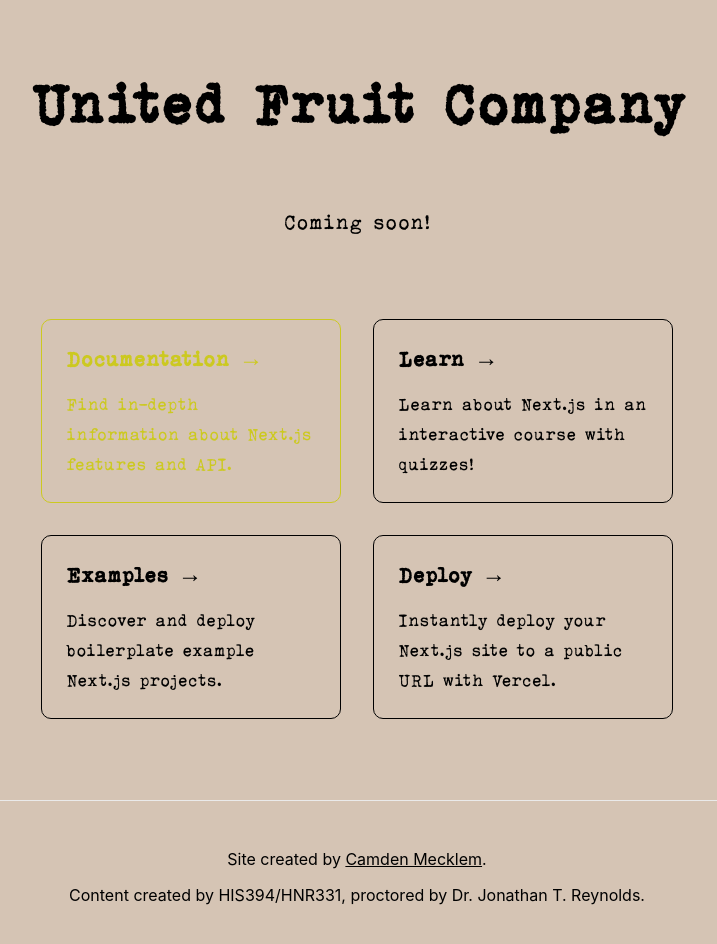
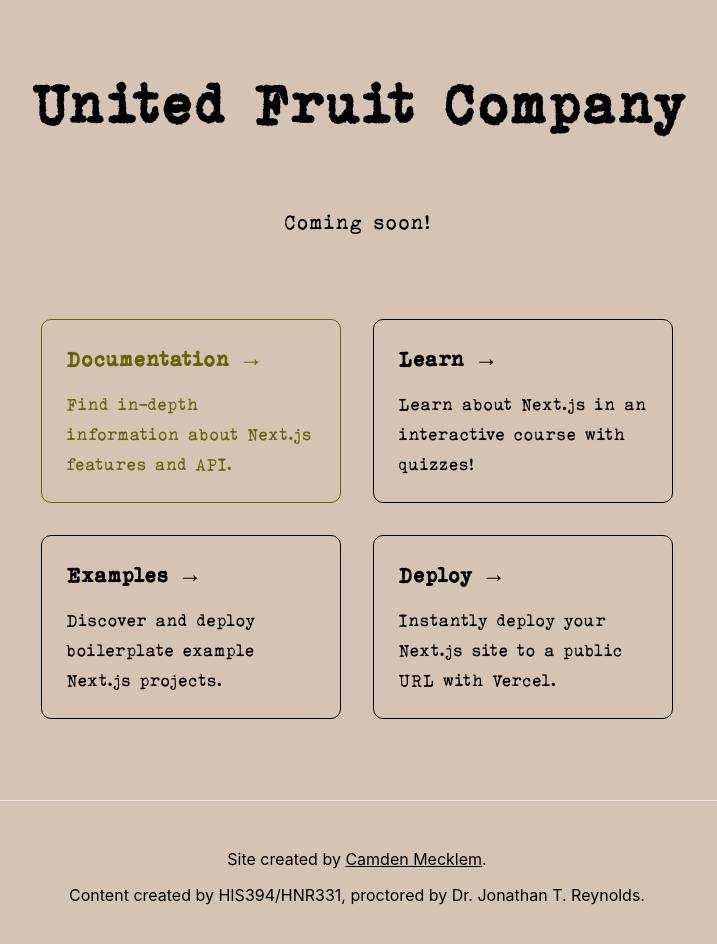
Before and after one commit to mythmakerseven/unitedfruitcompany, a Next.js app: page / in a window 1280 px wide. In both pictures the pointer is over the link 474 px from the left and 410 px from the top of the page. Shown: the top 944 px of the page, without its empty margins (283-1000 px from the left). Built offline with nearby package versions, Linux system fonts and the light colour scheme.

Commit message:
move a bunch of stuff into the right places

```diff
--- a/pages/index.tsx
+++ b/pages/index.tsx
@@ -1,7 +1,7 @@
 import type { NextPage } from 'next'
 import Head from 'next/head'
 import styles from '../styles/Home.module.css'
-import TypeWriterScript from './TypeWriterScript'
+import TypeWriterScript from '../components/TypeWriterScript'
 
 const Home: NextPage = () => {
   return (
@@ -14,7 +14,7 @@ const Home: NextPage = () => {
 
       <main className={styles.main}>
         <h1 className={styles.title}>
-          <a><TypeWriterScript text={'United Fruit Company'} /></a>
+          <TypeWriterScript text={'United Fruit Company'} />
         </h1>
 
         <p className={styles.description}>
--- a/styles/Home.module.css
+++ b/styles/Home.module.css
@@ -73,8 +73,8 @@
 .card:hover,
 .card:focus,
 .card:active {
-  color: #ccc920;
-  border-color: #ccc920;
+  color: #64630a;
+  border-color: #64630a;
 }
 
 .card h2 {
--- a/styles/globals.css
+++ b/styles/globals.css
@@ -9,6 +9,11 @@ body {
 
 a {
   color: inherit;
+  transition: color 0.2s;
+}
+
+a:hover {
+  color: #64630a;
 }
 
 * {
```
Also changed, not shown: components/TypeWriterScript.tsx (renamed from pages/TypeWriterScript.tsx).
